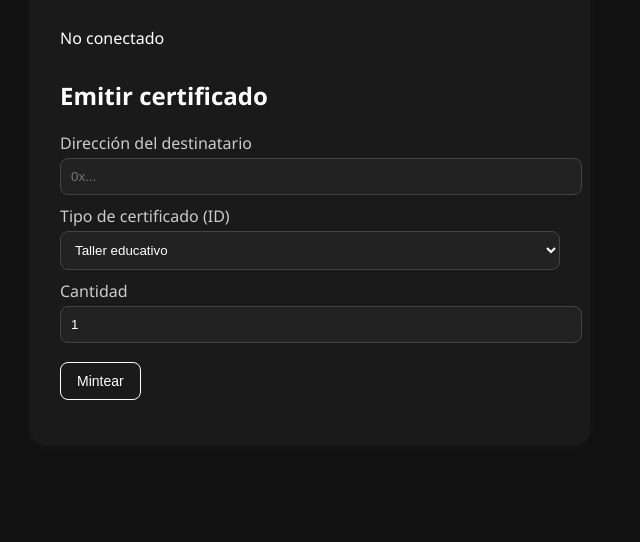
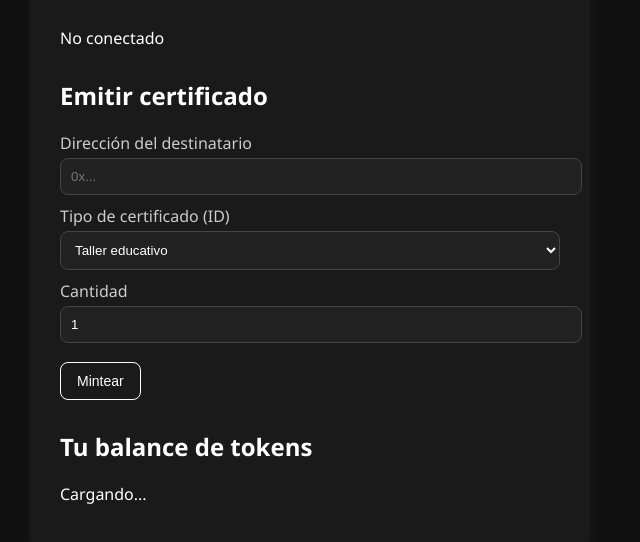
Before and after one commit to Rodrigocrem/ProyectoFinalBlockChain, a plain HTML site: page index.html in a window 1280 px wide. Shown: the part 244-786 px from the top of the page, without its empty margins (330-970 px from the left). Drawn offline with Linux system fonts and the light colour scheme.

Commit message:
Update index.html

```diff
--- a/index.html
+++ b/index.html
@@ -41,6 +41,12 @@
       </form>
       <p id="status"></p>
     </section>
+
+    <!-- Sección para mostrar el balance de tokens -->
+    <section class="balance-section">
+      <h2>Tu balance de tokens</h2>
+      <p id="balance">Cargando...</p>
+    </section>
   </div>
 </body>
 </html>
```
